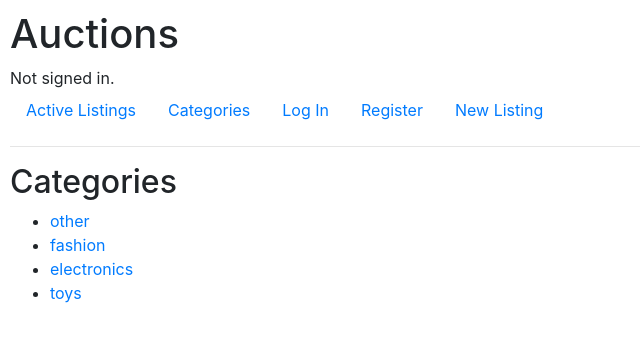
After one commit to BlakeFaye/CS50-JS, a Django app: page /categories in a window 1280 px wide. The commit adds this page. Shown: the top 342 px of the page, without its empty margins (0-640 px from the left). Run offline with Django 3.2, Linux system fonts and the light colour scheme; data comes from the database, SQL or seed files in the repository; some libraries are stand-ins or nearby versions.

Commit message:
feat: Categories

```diff
--- /dev/null
+++ b/Project2/commerce/auctions/templates/auctions/categories.html
@@ -0,0 +1,13 @@
+{% extends "auctions/layout.html" %}
+
+{% block body %}
+    <h2>Categories</h2>
+        <ul>
+            {% for category in categories %}
+                <li>
+                    <a href="{% url 'category' category %}">{{category}}</a>
+                </li>
+            {% endfor %}
+        </ul>
+
+{% endblock %}
--- a/Project2/commerce/auctions/templates/auctions/layout.html
+++ b/Project2/commerce/auctions/templates/auctions/layout.html
@@ -19,6 +19,10 @@
         <ul class="nav">
             <li class="nav-item">
                 <a class="nav-link" href="{% url 'listings' %}">Active Listings</a>
+            </li>
+
+            <li class="nav-item">
+                <a class="nav-link" href="{% url 'categories' %}">Categories</a>
             </li>
             {% if user.is_authenticated %}
                 <li class="nav-item">
--- a/Project2/commerce/auctions/urls.py
+++ b/Project2/commerce/auctions/urls.py
@@ -8,8 +8,9 @@ urlpatterns = [
     path("logout", views.logout_view, name="logout"),
     path("register", views.register, name="register"),
     path("listings", views.listings, name = "listings"),
+    path("categories", views.categories, name = "categories"),
+    path("category/<str:cat_name>", views.category, name = "category"),
     path("new_listing/", views.new_listing, name = "new_listing"),
-    #path("edit_listing/<int:auction_id>/", views.edit_listing, name = "edit_listing"),
     path("listing/<int:auction_id>/", views.listing, name = "listing"),
     path("watchlist", views.watchlist, name = "watchlist"),
     path("listing/<int:auction_id>/addWatchlist", views.addWatchlist, name="addWatchlist"),
--- a/Project2/commerce/auctions/views.py
+++ b/Project2/commerce/auctions/views.py
@@ -4,8 +4,7 @@ from django.db.models import Max
 from django.http import HttpResponseRedirect
 from django.shortcuts import render, redirect, get_object_or_404
 from django.urls import reverse
-
-from django.core.exceptions import ValidationError
+from .models import CATEGORY_OPTIONS
 
 from .models import User, Auction_Listing, User, Comment, Bid, Watchlist
 from .forms import Auction_Listing_Form, Bid_Form, Auction_Listing_Form_RO, Comment_Form
@@ -240,3 +239,24 @@ def closeAuction(request, auction_id):
     "listings": Auction_Listing.objects.all(),
     'current_user':current_user
     })
+
+
+def categories(request):
+    listings = Auction_Listing.objects.all()
+    cat_list = (list(listings.order_by().values_list("category", flat=True).distinct()))
+
+    return render(request, "auctions/categories.html", {
+        "categories": cat_list
+    })
+
+
+def category(request, cat_name):
+    listings = Auction_Listing.objects.all()
+    listings_in_cat = listings.filter(category=cat_name)
+    #Récupérer le "vrai" libellé de la catégorie
+    current_category = [item for item in CATEGORY_OPTIONS if item[0] == cat_name][0][1]
+
+    return render(request, "auctions/category.html", {
+        "listings": listings_in_cat,
+        "current_category": current_category
+    })
```
Also changed, not shown: Project2/commerce/auctions/templates/auctions/category.html (added, +18 -0 lines).
